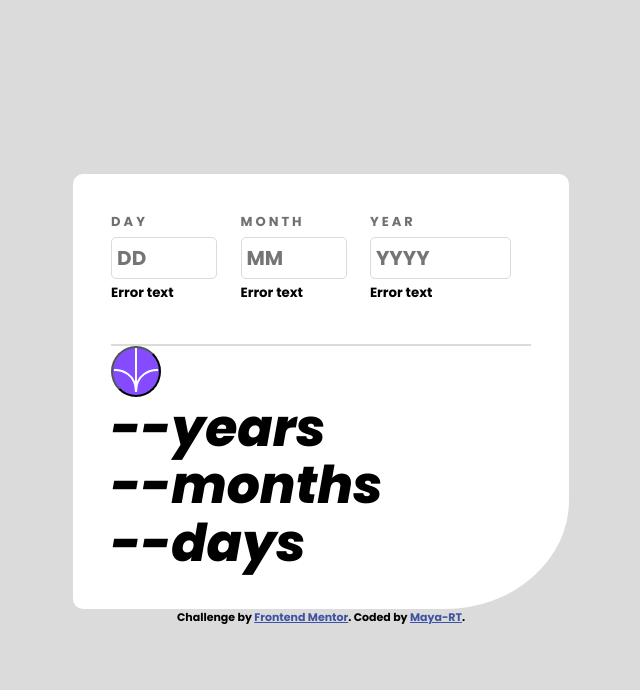
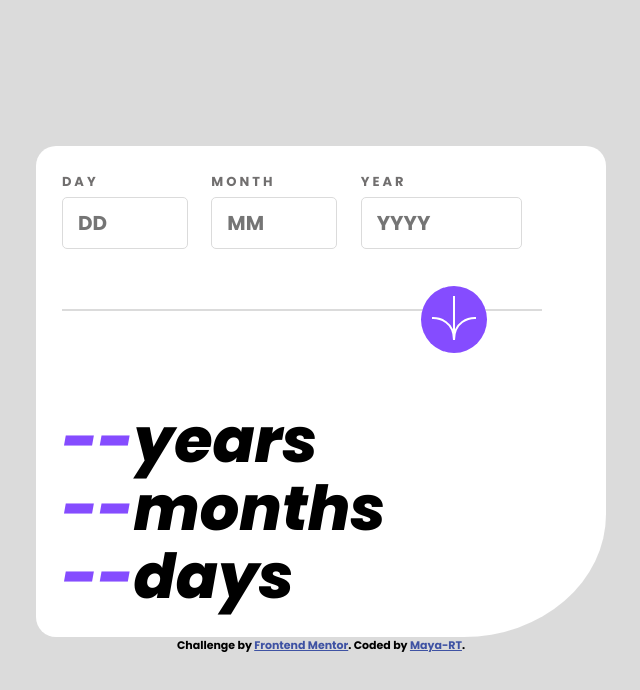
Before and after one commit to Maya-RT/Age-calculator-app, a plain HTML site: page index.html in a window 1280 px wide. Shown: the whole page, without its empty margins (319-959 px from the left). Drawn offline with Linux system fonts and the light colour scheme.

Commit message:
finished HTML and CSS

```diff
--- a/index.html
+++ b/index.html
@@ -32,7 +32,7 @@
 
       <div class="box">
         <label for="year">Year</label>
-        <input type="number" name="year" id="year" placeholder="YYYY" min="1800" max="2023">
+        <input type="number" name="year" id="year" placeholder="YYYY" min="1900" max="2023">
         <small>Error text</small>
       </div>
     </form>
--- a/style.css
+++ b/style.css
@@ -21,15 +21,17 @@ body{
    flex-direction: column;
    height: 100dvh;
 }
+
 .container{
     background-color: var(--White);
-    border-radius: 10px 10px 25% 10px;
+    border-radius: 20px 20px 25% 20px;
     padding: 3%;
 }
 .container form{
     position: relative;
     border-bottom: 2px solid hsl(0, 0%, 86%);
-    padding-bottom: 40px;
+    padding-bottom: 50px;
+    margin-top: 40px;
 }
 .container .box{
    display: inline-block;
@@ -42,22 +44,51 @@ body{
     text-transform: uppercase;
     letter-spacing: 3px;
 }
+.container.error label{
+    color: var(--Light-red);
+}
 .container input{
     display: block;
     font-family: inherit;
     font-weight: 400i;
     color: var(--Smokey-grey);
-    padding: 5px 5px;
+    padding: 10px 5px;
     font-size: 1.25rem;
     border-radius: 5px;
     border: 1px solid hsl(0, 0%, 86%);
-    margin-right: 20px;
+    margin-right: 10px;
+}
+.container input:hover{
+    cursor: pointer;
+    border-color: var(--Purple);
+}
+.container.error input{
+    border-color: var(--Light-red);
+}
+.container small{
+    font-style: italic;
+    font-size: 12px;
+    color: var(--Light-red);
+    visibility: hidden;
+}
+.container.error small{
+    visibility: visible;
 }
 .container #submit{
     background-color: var(--Purple);
     border-radius: 50%;
-    /*padding: 7px;
-    border: none;*/
+    padding: 7px;
+    border: none;
+    position: absolute;
+    margin-top: -25px;
+    right: 42%;
+}
+.container #submit:hover{
+    cursor: pointer;
+    background-color: var(--Off-black);
+}
+.container .results{
+    margin-top: 20%;
 }
 .container .results p{
     font-size: 52px;
@@ -65,9 +96,30 @@ body{
     font-style: italic;
     line-height: 110%;
 }
+.container span{
+    color: var(--Purple);
+}
 
-@media screen and (min-with: 768px) {
-
+@media screen and (min-width: 768px) {
+    .container{
+        padding: 2%;
+        padding-right: 5%;
+    }
+    .container form{
+        padding-bottom: 35px;
+        margin-top: 0;
+    }
+    .container input{
+        margin-right: 20px;
+        padding: 10px 15px;
+    }
+    .container #submit{
+        right: 37%;
+        padding: 10px;
+    }
+    .container .results p{
+        font-size: 62px;
+    }
 }
 .attribution { font-size: 11px; text-align: center; }
 .attribution a { color: hsl(228, 45%, 44%); }
```
